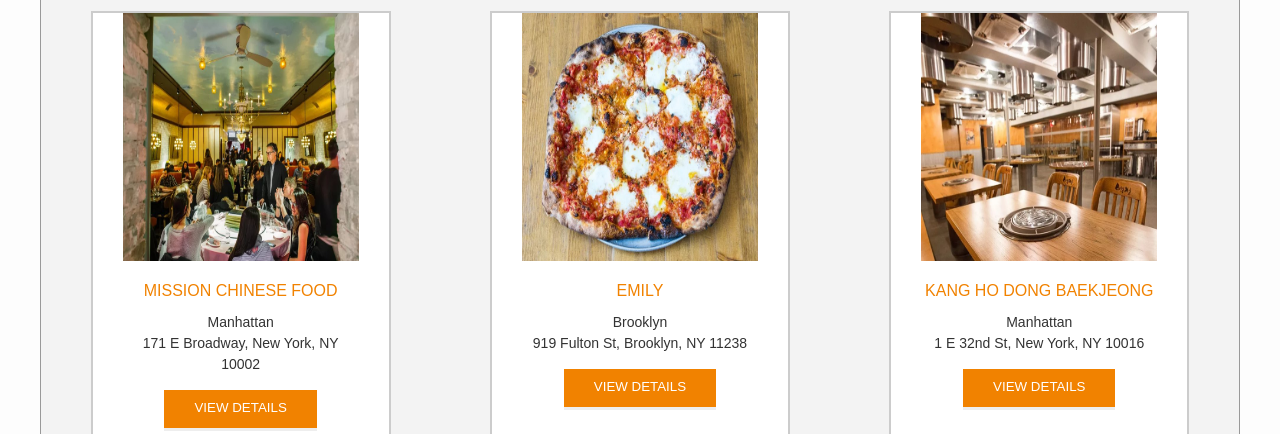
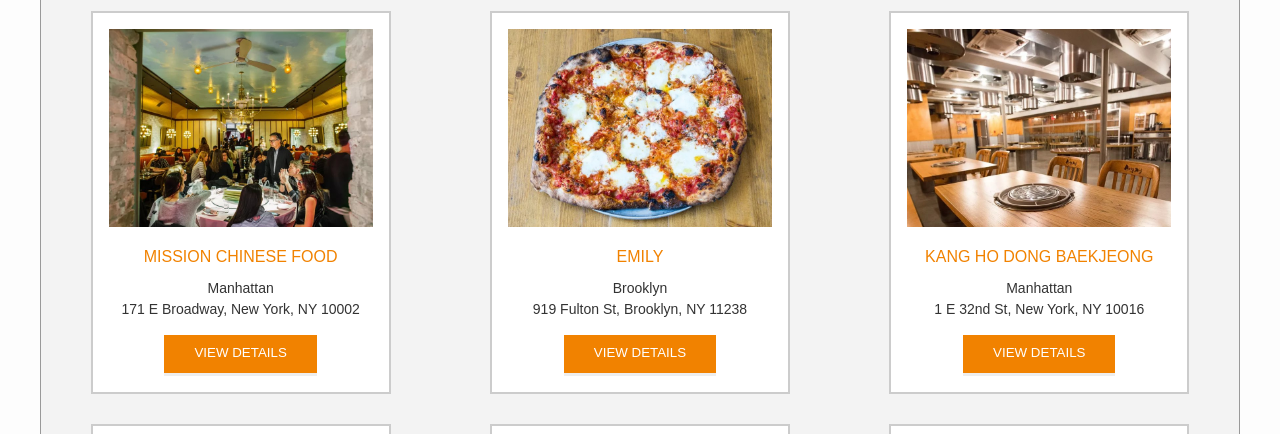
Before and after one commit to DownTheMatrix/Restaurant-Reviews-App, a website: page index.html in a window 1280 px wide. Shown: the part 560-994 px from the top of the page. Drawn offline with nearby package versions, Linux system fonts and the light colour scheme.

Commit message:
Add padding to restaurant list items

```diff
--- a/css/styles.css
+++ b/css/styles.css
@@ -1,8 +1,8 @@
-/* General Styling */
+/* ====================== General Styling ====================== */
 
 :root {
   --primary: ;
-  --hover: #19e65d;
+  --hover: hsla(195, 93%, 52%, 0.76);
 }
 
 html {
@@ -40,7 +40,7 @@
 }
 
 a:hover, a:focus {
-	color: #3397db;
+	color: var(--hover);
 	text-decoration: none;
 }
 
@@ -224,19 +224,20 @@
   border: 2px solid #ccc;
   font-family: Arial, sans-serif;
   margin: 15px auto;
-  min-height: 380px;
-  padding: 0 30px 25px;
+  min-height: 300px;
+  /* padding: 0 30px 25px; */
   text-align: center;
   max-width: 300px;
+  padding: 1em;
 }
 
 #restaurants-list .restaurant-img {
   background-color: #ccc;
   display: block;
   margin: 0;
-  max-width: 100%;
-  min-height: 248px;
-  min-width: 100%;
+  width: 100%;
+  /* min-height: 248px; */
+  /* min-width: 100%; */
 }
 
 #restaurants-list li h1 {
```
